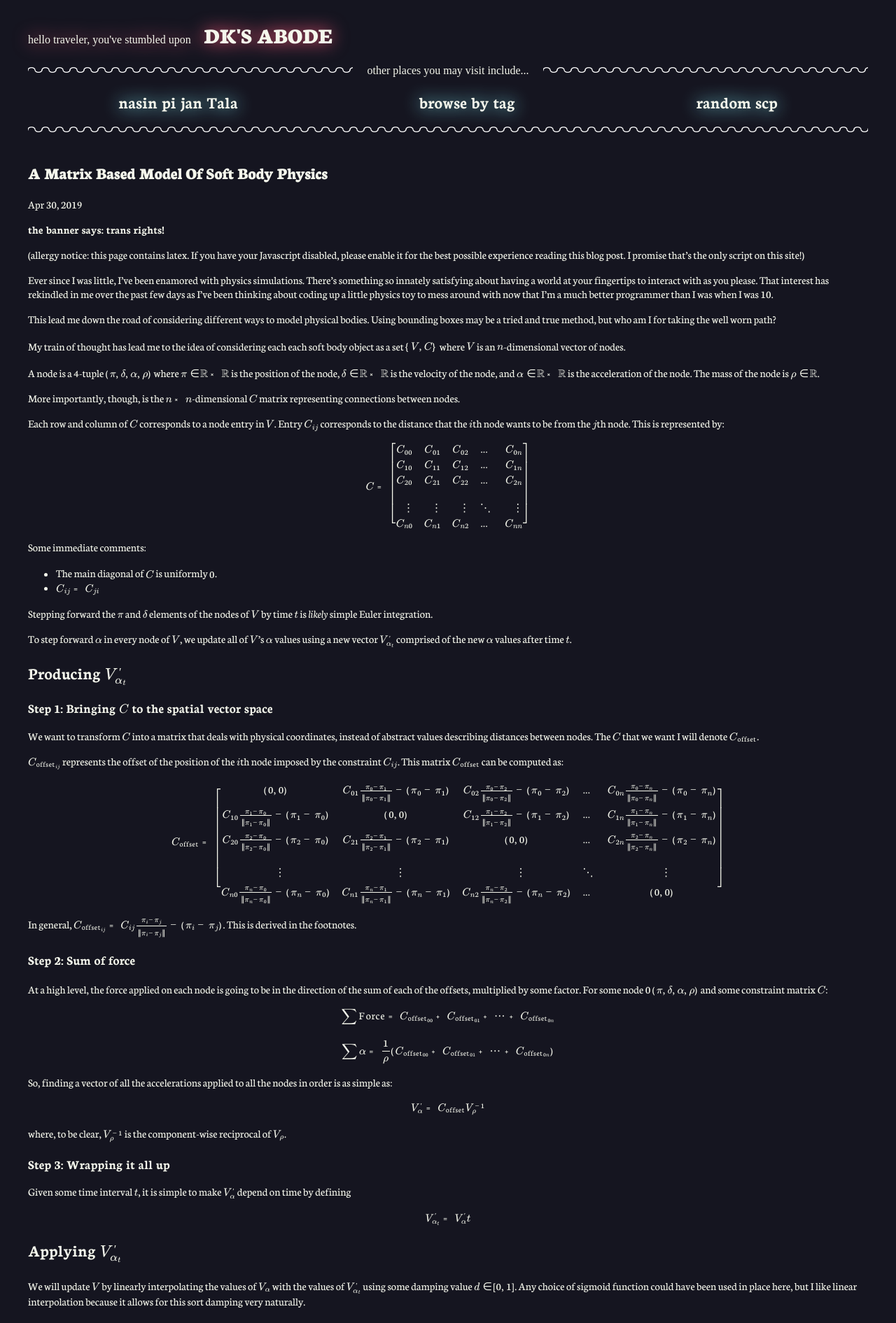
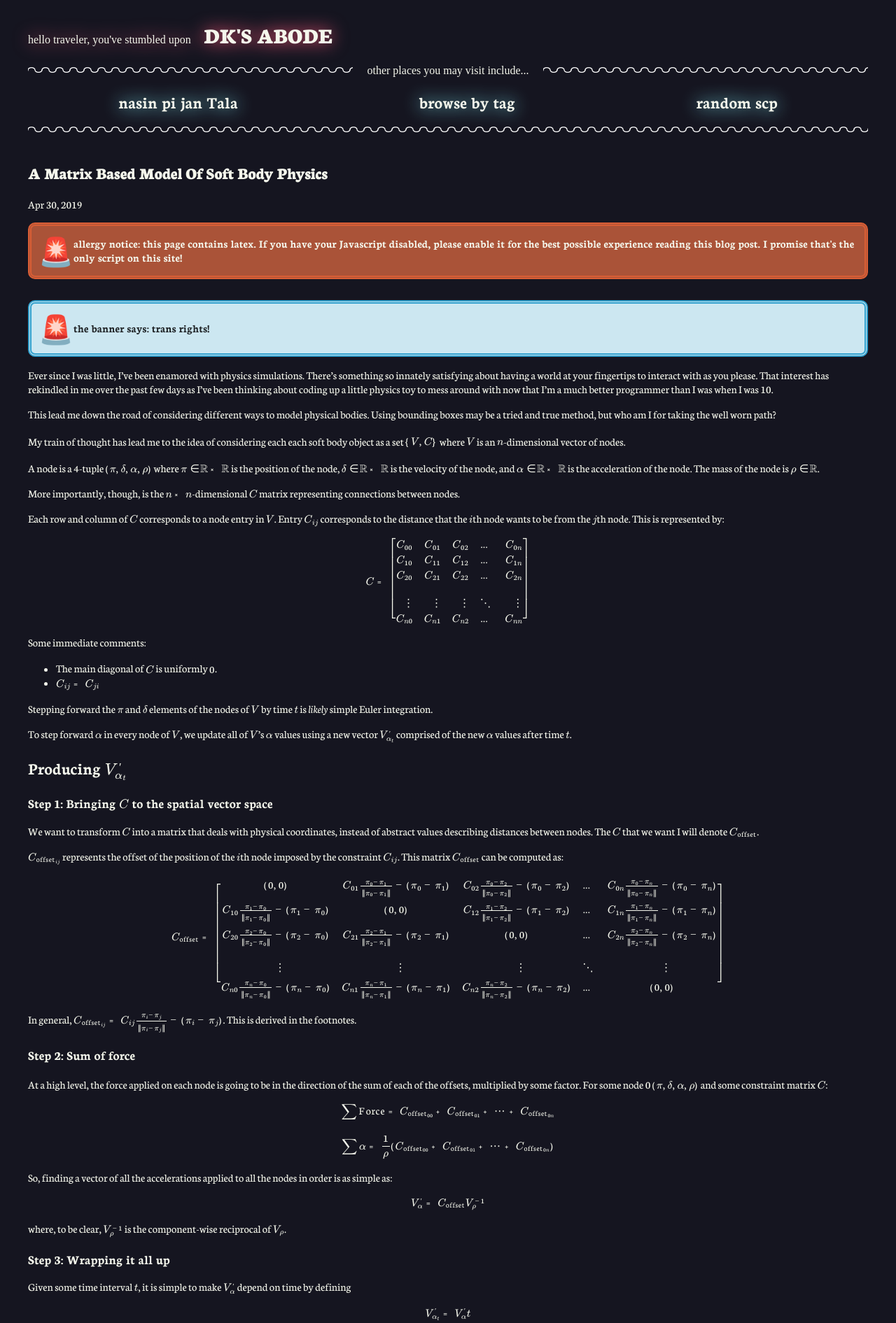
Before and after one commit to DataKinds/datakinds.github.io, a Jekyll site: the page built from _posts/2019-04-30-a-matrix-based-model-of-soft-body-physics.md, in a window 1280 px wide. Shown: the top 1891 px of the page at 70% size. Built offline with Jekyll 4.4.1, drawn with Linux system fonts in a browser that asks for light colours; some web fonts are replaced; formulas are drawn with MathJax 3.

Commit message:
implement warning banners

```diff
--- a/_layouts/post.html
+++ b/_layouts/post.html
@@ -1,36 +1,54 @@
 ---
 layout: default
 ---
-<article class="post h-entry" itemscope itemtype="http://schema.org/BlogPosting">
 
+<article
+  class="post h-entry"
+  itemscope
+  itemtype="http://schema.org/BlogPosting"
+>
   <header class="post-header">
-    <h1 class="post-title p-name" itemprop="name headline">{{ page.title | escape }}</h1>
+    <h1 class="post-title p-name" itemprop="name headline">
+      {{ page.title | escape }}
+    </h1>
     <p class="post-meta">
-      <time class="dt-published" datetime="{{ page.date | date_to_xmlschema }}" itemprop="datePublished">
-        {%- assign date_format = site.minima.date_format | default: "%b %-d, %Y" -%}
-        {{ page.date | date: date_format }}
+      <time
+        class="dt-published"
+        datetime="{{ page.date | date_to_xmlschema }}"
+        itemprop="datePublished"
+      >
+        {%- assign date_format = site.minima.date_format | default: "%b %-d, %Y"
+        -%} {{ page.date | date: date_format }}
       </time>
       {%- if page.category -%}
-        <span class="p-author h-card">Category: {{ page.category }}</span>
-      {%- endif -%}
-      {%- if page.author -%}
-        • <span itemprop="author" itemscope itemtype="http://schema.org/Person"><span class="p-author h-card" itemprop="name">{{ page.author }}</span></span>
+      <span class="p-author h-card">Category: {{ page.category }}</span>
+      {%- endif -%} {%- if page.author -%} •
+      <span itemprop="author" itemscope itemtype="http://schema.org/Person"
+        ><span class="p-author h-card" itemprop="name"
+          >{{ page.author }}</span
+        ></span
+      >
       {%- endif -%}
     </p>
   </header>
 
-  <p class="big-banner">
-    <strong>
-      the banner says: trans rights!
-    </strong>
-  </p>
-  <div class="post-content e-content" itemprop="articleBody">
-    {{ content }}
+  {%- if page.warning_banner -%}
+    <div class="warning-banner flex">
+      <div style="font-size:40px">🚨</div>
+      <div class="warning-banner-content big-flex">
+        <strong>{{ page.warning_banner }}</strong>
+      </div>
+    </div>
+  {%- endif -%}
+
+  <div class="big-banner flex">
+    <div style="font-size:40px">🚨</div>
+    <strong class="big-flex">the banner says: trans rights!</strong>
   </div>
+  <div class="post-content e-content" itemprop="articleBody">{{ content }}</div>
 
-  {%- if site.disqus.shortname -%}
-    {%- include disqus_comments.html -%}
-  {%- endif -%}
+  {%- if site.disqus.shortname -%} {%- include disqus_comments.html -%} {%-
+  endif -%}
 
   <a class="u-url" href="{{ page.url | relative_url }}" hidden></a>
 </article>
--- a/_sass/v2.scss
+++ b/_sass/v2.scss
@@ -47,7 +47,11 @@ body {
     color: rgb(252, 255, 180);
     font-weight: 700;
     font-size: large;
-    filter: drop-shadow(0 0 0.1rem rgb(255, 255, 225));
+    filter: drop-shadow(0 0 0.1rem rgba(255, 255, 225, 0.696));
+}
+
+.post-link:visited {
+    color: rgb(221, 198, 255);
 }
 
 .fancy {
@@ -62,6 +66,10 @@ body {
 .flex {
     display: flex;
     align-items: center
+}
+
+.big-flex {
+    flex-grow: 1;
 }
 
 .justify-around {
@@ -82,3 +90,19 @@ ul.post-list {
     font-size: small;
     margin: 0 3em;
 }
+
+.big-banner {
+    padding: 10px;
+    border-radius: 10px;
+    border: thick double #32a1ce;
+    background-color: #cce7f1;
+    color: rgb(31, 35, 38);
+}
+
+.warning-banner {
+    padding: 10px;
+    border-radius: 10px;
+    border: thick double #d95e35;
+    background-color: #aa5338;
+    margin-bottom: 30px;
+}
```
Also changed, not shown: _posts/2019-04-30-a-matrix-based-model-of-soft-body-physics.md (+2 -4 lines).
